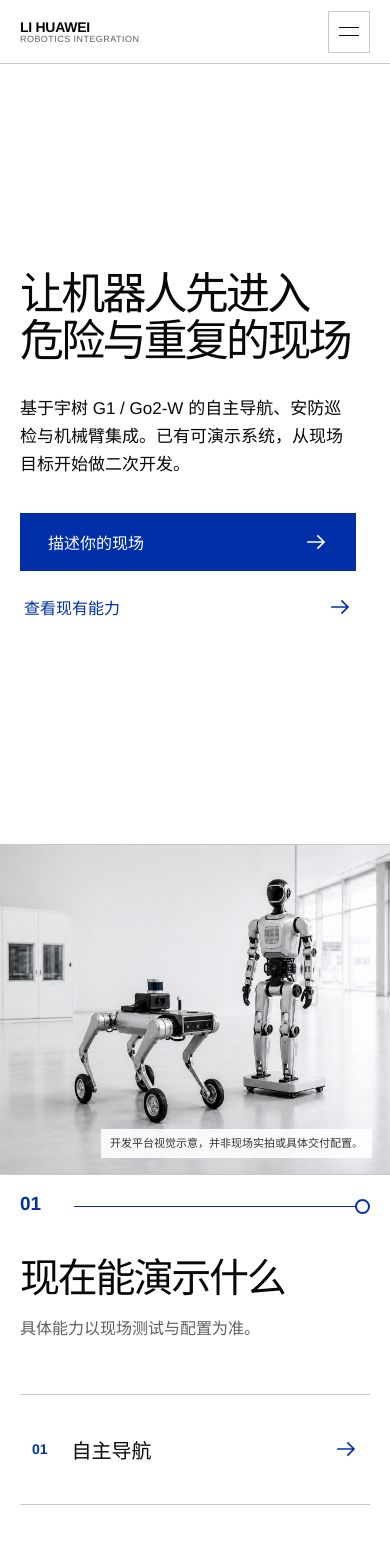
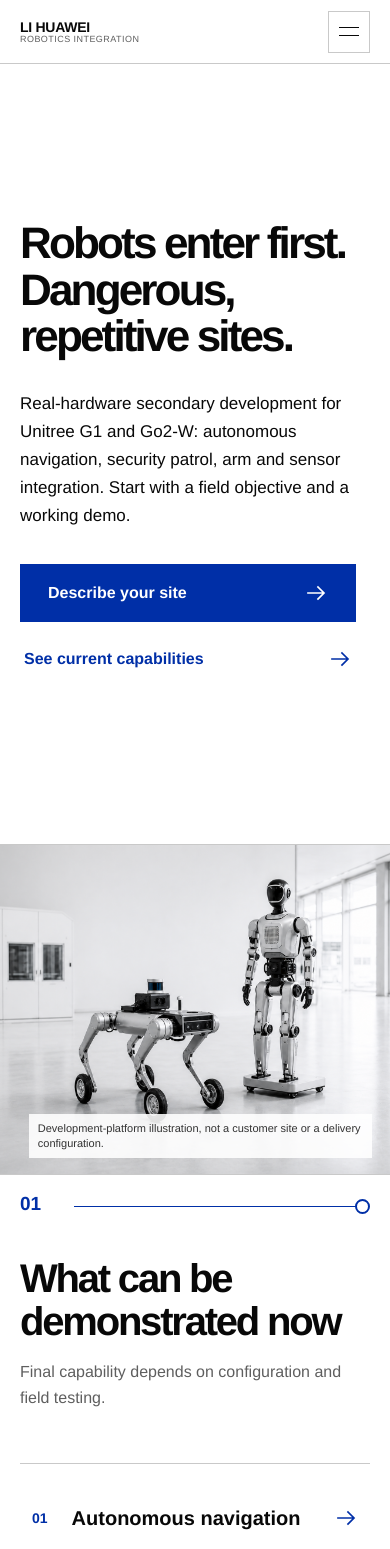
Before and after one commit to lihuawei-topsun/robotics-field-integration, a React (Vite) app: page / in a window 390 px wide. Shown: the top 1549 px of the page. Built offline with nearby package versions, Linux system fonts and the light colour scheme.

Commit message:
Add bilingual lead generation experience

```diff
--- a/src/App.jsx
+++ b/src/App.jsx
@@ -1,76 +1,184 @@
-import { useMemo, useState } from 'react'
+import { useEffect, useMemo, useState } from 'react'
 
 const EMAIL = 'li.huawei@topsunpower.cc'
 const INQUIRY_URL = 'https://github.com/lihuawei-topsun/robotics-field-integration/issues/new?template=project-inquiry.yml'
 
-const scenarios = [
-  {
-    id: '01',
-    title: '园区与厂区巡检',
-    detail: '固定路线、远程回传、异常复核',
+const content = {
+  zh: {
+    pageTitle: '李华为｜宇树 G1 / Go2-W 现场机器人二次开发',
+    pageDescription: '基于宇树 G1 与 Go2-W 的自主导航、安防巡检、机械臂与现场机器人二次开发。已有安防自主导航 Demo，可从一个现场试点开始。',
+    top: '回到页面顶部',
+    menu: '打开导航',
+    navLabel: '主导航',
+    nav: ['能力', '场景', '试点', '联系'],
+    languageAction: 'EN',
+    languageLabel: 'Switch to English',
+    hero: {
+      title: <>让机器人先进入<br />危险与重复的现场</>,
+      body: '基于宇树 G1 / Go2-W 的自主导航、安防巡检与机械臂集成。已有可演示系统，从现场目标开始做二次开发。',
+      primary: '描述你的现场',
+      secondary: '查看现有能力',
+      alt: '人形机器人与轮足四足机器人在明亮实验室中的开发示意图',
+      caption: '开发平台视觉示意，并非现场实拍或具体交付配置。',
+    },
+    capabilities: {
+      heading: '现在能演示什么',
+      note: '具体能力以现场测试与配置为准。',
+      items: ['自主导航', '安防场景 Demo', '机械臂可集成'],
+    },
+    scenarios: {
+      heading: '先卖一个可验证的现场结果',
+      intro: '不从“买一台机器人”开始，而从一条路线、一个检查点、一次告警闭环开始。',
+      items: [
+        ['园区与厂区巡检', '固定路线、远程回传、异常复核'],
+        ['设备间与高风险区域', '代替人员进入、采集现场信息'],
+        ['二次开发与联合交付', '导航、传感器、机械臂和业务系统接口'],
+      ],
+      alt: '四足机器人在工业场地路线中执行巡检的视觉示意',
+      caption: '工业巡检场景视觉示意，不代表已落地客户案例。',
+    },
+    pilot: {
+      heading: '一次试点怎么推进',
+      steps: ['现场目标', '路线与检查点', 'Demo / 联调', '现场验收'],
+      cta: '讨论一个试点',
+    },
+    evidence: {
+      heading: '你带来现场，我们带来可运行的机器人',
+      items: [
+        ['已有', '安防自主导航 Demo'],
+        ['可扩展', '机械臂与现场传感器'],
+        ['需要确认', '地面、坡度、网络、巡检点、告警方式'],
+      ],
+    },
+    contact: {
+      aria: '联系与询盘',
+      heading: '把现场问题发过来',
+      fields: {
+        name: '怎么称呼',
+        company: '公司 / 团队',
+        location: '现场在哪里',
+        contact: '邮箱或电话',
+        task: '希望机器人完成什么',
+      },
+      empty: '未填写',
+      subject: '现场机器人试点',
+      newInquiry: '新询盘',
+      emailLabels: ['称呼', '公司 / 团队', '现场位置', '希望机器人完成', '回访联系方式'],
+      formNote: '提交后会打开你的邮件客户端，并生成完整询盘内容。',
+      submit: '生成询盘邮件',
+      direct: '直接联系',
+      copied: '已复制',
+      copy: '复制邮箱',
+      github: '在 GitHub 填写项目询盘',
+      disclaimer: ['我们不代表宇树官方。', '方案与能力以双方确认的现场测试为准。'],
+    },
   },
-  {
-    id: '02',
-    title: '设备间与高风险区域',
-    detail: '代替人员进入、采集现场信息',
+  en: {
+    pageTitle: 'Li Huawei | Unitree G1 / Go2-W Robotics Integration',
+    pageDescription: 'Real-hardware secondary development for Unitree G1 and Go2-W: autonomous navigation, security patrol, arm and sensor integration, starting from a verifiable field pilot.',
+    top: 'Back to top',
+    menu: 'Open navigation',
+    navLabel: 'Main navigation',
+    nav: ['Capabilities', 'Scenarios', 'Pilot', 'Contact'],
+    languageAction: '中文',
+    languageLabel: '切换到中文',
+    hero: {
+      title: <>Robots enter first.<br />Dangerous, repetitive sites.</>,
+      body: 'Real-hardware secondary development for Unitree G1 and Go2-W: autonomous navigation, security patrol, arm and sensor integration. Start with a field objective and a working demo.',
+      primary: 'Describe your site',
+      secondary: 'See current capabilities',
+      alt: 'Illustrative humanoid and wheeled quadruped development robots in a bright lab',
+      caption: 'Development-platform illustration, not a customer site or a delivery configuration.',
+    },
+    capabilities: {
+      heading: 'What can be demonstrated now',
+      note: 'Final capability depends on configuration and field testing.',
+      items: ['Autonomous navigation', 'Security patrol demo', 'Arm integration available'],
+    },
+    scenarios: {
+      heading: 'Sell one verifiable field result first',
+      intro: 'Do not begin with “buy a robot.” Begin with one route, one checkpoint and one alert or data-return loop.',
+      items: [
+        ['Site and factory patrol', 'Fixed routes, remote data return, human review'],
+        ['Equipment rooms and high-risk areas', 'Reduce human entry and collect field information'],
+        ['Integration and joint delivery', 'Navigation, sensors, robotic arms and business-system interfaces'],
+      ],
+      alt: 'Illustrative quadruped robot following an inspection route in an industrial site',
+      caption: 'Industrial inspection illustration, not a deployed customer case.',
+    },
+    pilot: {
+      heading: 'How a pilot moves forward',
+      steps: ['Field objective', 'Route & checkpoints', 'Demo / integration', 'On-site acceptance'],
+      cta: 'Discuss a pilot',
+    },
+    evidence: {
+      heading: 'Bring the site. We bring a robot that runs.',
+      items: [
+        ['Available', 'Security autonomous-navigation demo'],
+        ['Extendable', 'Robotic arm and field sensors'],
+        ['Confirm first', 'Ground, slope, network, checkpoints and alert method'],
+      ],
+    },
+    contact: {
+      aria: 'Contact and project inquiry',
+      heading: 'Send the field problem',
+      fields: {
+        name: 'Your name',
+        company: 'Company / team',
+        location: 'Site location',
+        contact: 'Email or phone',
+        task: 'What should the robot accomplish?',
+      },
+      empty: 'Not provided',
+      subject: 'Field robotics pilot',
+      newInquiry: 'New inquiry',
+      emailLabels: ['Name', 'Company / team', 'Site location', 'Robot objective', 'Contact'],
+      formNote: 'Submitting opens your email client with a complete inquiry draft. No form data is uploaded.',
+      submit: 'Create inquiry email',
+      direct: 'Direct contact',
+      copied: 'Copied',
+      copy: 'Copy email',
+      github: 'Open a GitHub project inquiry',
+      disclaimer: ['We do not represent Unitree Robotics.', 'Scope and capability depend on mutually confirmed field testing.'],
+    },
   },
-  {
-    id: '03',
-    title: '二次开发与联合交付',
-    detail: '导航、传感器、机械臂和业务系统接口',
-  },
-]
+}
 
-const pilotSteps = [
-  ['01', '现场目标'],
-  ['02', '路线与检查点'],
-  ['03', 'Demo / 联调'],
-  ['04', '现场验收'],
-]
-
-const evidence = [
-  ['已有', '安防自主导航 Demo'],
-  ['可扩展', '机械臂与现场传感器'],
-  ['需要确认', '地面、坡度、网络、巡检点、告警方式'],
-]
-
-function ArrowIcon({ direction = 'right' }) {
+function ArrowIcon() {
   return (
-    <svg
-      aria-hidden="true"
-      className={direction === 'down' ? 'arrow arrow--down' : 'arrow'}
-      viewBox="0 0 24 24"
-      fill="none"
-    >
+    <svg aria-hidden="true" className="arrow" viewBox="0 0 24 24" fill="none">
       <path d="M4 12h15M14 6l6 6-6 6" stroke="currentColor" strokeWidth="1.7" strokeLinecap="square" />
     </svg>
   )
 }
 
-function Header() {
+function Header({ language, setLanguage, text }) {
   const [open, setOpen] = useState(false)
+  const sectionIds = ['capabilities', 'scenarios', 'pilot', 'contact']
+
+  function toggleLanguage() {
+    const next = language === 'zh' ? 'en' : 'zh'
+    localStorage.setItem('site-language', next)
+    setLanguage(next)
+    setOpen(false)
+  }
+
   return (
     <header className="site-header">
-      <a className="brand" href="#top" aria-label="回到页面顶部">
+      <a className="brand" href="#top" aria-label={text.top}>
         <span>LI HUAWEI</span>
         <span className="brand__muted">ROBOTICS INTEGRATION</span>
       </a>
-      <button
-        className="menu-button"
-        type="button"
-        aria-expanded={open}
-        aria-controls="site-nav"
-        onClick={() => setOpen((value) => !value)}
-      >
+      <button className="menu-button" type="button" aria-expanded={open} aria-controls="site-nav" onClick={() => setOpen((value) => !value)}>
         <span className="menu-button__line" />
         <span className="menu-button__line" />
-        <span className="sr-only">打开导航</span>
+        <span className="sr-only">{text.menu}</span>
       </button>
-      <nav id="site-nav" className={open ? 'site-nav site-nav--open' : 'site-nav'} aria-label="主导航">
-        <a href="#capabilities" onClick={() => setOpen(false)}>能力</a>
-        <a href="#scenarios" onClick={() => setOpen(false)}>场景</a>
-        <a href="#pilot" onClick={() => setOpen(false)}>试点</a>
-        <a href="#contact" onClick={() => setOpen(false)}>联系</a>
+      <nav id="site-nav" className={open ? 'site-nav site-nav--open' : 'site-nav'} aria-label={text.navLabel}>
+        {text.nav.map((label, index) => (
+          <a key={sectionIds[index]} href={`#${sectionIds[index]}`} onClick={() => setOpen(false)}>{label}</a>
+        ))}
+        <button className="lang-toggle" type="button" onClick={toggleLanguage} aria-label={text.languageLabel}>{text.languageAction}</button>
       </nav>
     </header>
   )
@@ -86,17 +194,17 @@ function RouteLine({ number }) {
   )
 }
 
-function InquiryForm() {
+function InquiryForm({ text }) {
   const [form, setForm] = useState({ name: '', company: '', location: '', task: '', contact: '' })
   const [copied, setCopied] = useState(false)
 
   const emailBody = useMemo(() => [
-    `称呼：${form.name || '未填写'}`,
-    `公司 / 团队：${form.company || '未填写'}`,
-    `现场位置：${form.location || '未填写'}`,
-    `希望机器人完成：${form.task || '未填写'}`,
-    `回访联系方式：${form.contact || '未填写'}`,
-  ].join('\n'), [form])
+    `${text.emailLabels[0]}: ${form.name || text.empty}`,
+    `${text.emailLabels[1]}: ${form.company || text.empty}`,
+    `${text.emailLabels[2]}: ${form.location || text.empty}`,
+    `${text.emailLabels[3]}: ${form.task || text.empty}`,
+    `${text.emailLabels[4]}: ${form.contact || text.empty}`,
+  ].join('\n'), [form, text])
 
   function update(event) {
     setForm((current) => ({ ...current, [event.target.name]: event.target.value }))
@@ -104,7 +212,7 @@ function InquiryForm() {
 
   function submit(event) {
     event.preventDefault()
-    const subject = encodeURIComponent(`[现场机器人试点] ${form.company || form.name || '新询盘'}`)
+    const subject = encodeURIComponent(`[${text.subject}] ${form.company || form.name || text.newInquiry}`)
     window.location.href = `mailto:${EMAIL}?subject=${subject}&body=${encodeURIComponent(emailBody)}`
   }
 
@@ -117,36 +225,21 @@ function InquiryForm() {
   return (
     <div className="contact-layout">
       <form className="inquiry-form" onSubmit={submit}>
-        <h2>把现场问题发过来</h2>
+        <h2>{text.heading}</h2>
         <div className="field-grid">
-          <label>
-            <span>怎么称呼</span>
-            <input name="name" value={form.name} onChange={update} autoComplete="name" required />
-          </label>
-          <label>
-            <span>公司 / 团队</span>
-            <input name="company" value={form.company} onChange={update} autoComplete="organization" />
-          </label>
-          <label>
-            <span>现场在哪里</span>
-            <input name="location" value={form.location} onChange={update} autoComplete="address-level1" />
-          </label>
-          <label>
-            <span>邮箱或电话</span>
-            <input name="contact" value={form.contact} onChange={update} autoComplete="email" required />
-          </label>
-          <label className="field--wide">
-            <span>希望机器人完成什么</span>
-            <textarea name="task" value={form.task} onChange={update} rows="4" required />
-          </label>
+          <label><span>{text.fields.name}</span><input name="name" value={form.name} onChange={update} autoComplete="name" required /></label>
+          <label><span>{text.fields.company}</span><input name="company" value={form.company} onChange={update} autoComplete="organization" /></label>
+          <label><span>{text.fields.location}</span><input name="location" value={form.location} onChange={update} autoComplete="address-level1" /></label>
+          <label><span>{text.fields.contact}</span><input name="contact" value={form.contact} onChange={update} autoComplete="email" required /></label>
+          <label className="field--wide"><span>{text.fields.task}</span><textarea name="task" value={form.task} onChange={update} rows="4" required /></label>
         </div>
-        <p className="form-note">提交后会打开你的邮件客户端，并生成完整询盘内容。</p>
+        <p className="form-note">{text.formNote}</p>
         <button className="submit-button" type="submit">
           <span className="submit-button__icon"><ArrowIcon /></span>
-          <span>生成询盘邮件</span>
+          <span>{text.submit}</span>
         </button>
       </form>
-      <aside className="contact-aside" aria-label="直接联系">
+      <aside className="contact-aside" aria-label={text.direct}>
         <div className="contact-aside__email">
           <svg aria-hidden="true" viewBox="0 0 24 24" fill="none">
             <rect x="2.5" y="4.5" width="19" height="15" stroke="currentColor" strokeWidth="1.5" />
@@ -154,112 +247,102 @@ function InquiryForm() {
           </svg>
           <a href={`mailto:${EMAIL}`}>{EMAIL}</a>
         </div>
-        <button className="copy-button" type="button" onClick={copyEmail}>{copied ? '已复制' : '复制邮箱'}</button>
-        <a className="github-inquiry" href={INQUIRY_URL} target="_blank" rel="noreferrer">
-          在 GitHub 填写项目询盘 <ArrowIcon />
-        </a>
+        <button className="copy-button" type="button" onClick={copyEmail}>{copied ? text.copied : text.copy}</button>
+        <a className="github-inquiry" href={INQUIRY_URL} target="_blank" rel="noreferrer">{text.github} <ArrowIcon /></a>
         <div className="contact-aside__note">
-          <p>我们不代表宇树官方。</p>
-          <p>方案与能力以双方确认的现场测试为准。</p>
+          {text.disclaimer.map((line) => <p key={line}>{line}</p>)}
         </div>
       </aside>
     </div>
   )
 }
 
+function initialLanguage() {
+  const saved = localStorage.getItem('site-language')
+  if (saved === 'zh' || saved === 'en') return saved
+  return navigator.language.toLowerCase().startsWith('zh') ? 'zh' : 'en'
+}
+
 export default function App() {
+  const [language, setLanguage] = useState(initialLanguage)
+  const text = content[language]
+
+  useEffect(() => {
+    document.documentElement.lang = language === 'zh' ? 'zh-CN' : 'en'
+    document.title = text.pageTitle
+    document.querySelector('meta[name="description"]')?.setAttribute('content', text.pageDescription)
+  }, [language, text])
+
   return (
     <div id="top">
-      <Header />
+      <Header language={language} setLanguage={setLanguage} text={text} />
       <main>
         <section className="hero" aria-labelledby="hero-title">
           <div className="hero__copy">
-            <h1 id="hero-title">让机器人先进入<br />危险与重复的现场</h1>
-            <p>基于宇树 G1 / Go2-W 的自主导航、安防巡检与机械臂集成。已有可演示系统，从现场目标开始做二次开发。</p>
+            <h1 id="hero-title">{text.hero.title}</h1>
+            <p>{text.hero.body}</p>
             <div className="hero__actions">
-              <a className="button button--primary" href="#contact">描述你的现场 <ArrowIcon /></a>
-              <a className="button button--link" href="#capabilities">查看现有能力 <ArrowIcon /></a>
+              <a className="button button--primary" href="#contact">{text.hero.primary} <ArrowIcon /></a>
+              <a className="button button--link" href="#capabilities">{text.hero.secondary} <ArrowIcon /></a>
             </div>
           </div>
           <figure className="hero__media">
-            <img src="assets/robot-lab.png" alt="人形机器人与轮足四足机器人在明亮实验室中的开发示意图" fetchPriority="high" />
-            <figcaption>开发平台视觉示意，并非现场实拍或具体交付配置。</figcaption>
+            <img src="assets/robot-lab.png" alt={text.hero.alt} fetchPriority="high" />
+            <figcaption>{text.hero.caption}</figcaption>
           </figure>
         </section>
 
         <section className="capabilities section" id="capabilities" aria-labelledby="capability-title">
           <RouteLine number="01" />
           <div className="section-heading section-heading--inline">
-            <h2 id="capability-title">现在能演示什么</h2>
-            <p>具体能力以现场测试与配置为准。</p>
+            <h2 id="capability-title">{text.capabilities.heading}</h2>
+            <p>{text.capabilities.note}</p>
           </div>
           <div className="capability-list">
-            <div><span>01</span><strong>自主导航</strong><ArrowIcon /></div>
-            <div><span>02</span><strong>安防场景 Demo</strong><ArrowIcon /></div>
-            <div><span>03</span><strong>机械臂可集成</strong><ArrowIcon /></div>
+            {text.capabilities.items.map((item, index) => <div key={item}><span>0{index + 1}</span><strong>{item}</strong><ArrowIcon /></div>)}
           </div>
         </section>
 
         <section className="scenarios section" id="scenarios" aria-labelledby="scenario-title">
           <RouteLine number="02" />
           <div className="section-heading section-heading--wide">
-            <h2 id="scenario-title">先卖一个可验证的现场结果</h2>
-            <p>不从“买一台机器人”开始，而从一条路线、一个检查点、一次告警闭环开始。</p>
+            <h2 id="scenario-title">{text.scenarios.heading}</h2>
+            <p>{text.scenarios.intro}</p>
           </div>
           <div className="scenario-list">
-            {scenarios.map((scenario) => (
-              <article key={scenario.id}>
-                <span>{scenario.id}</span>
-                <h3>{scenario.title}</h3>
-                <p>{scenario.detail}</p>
-              </article>
+            {text.scenarios.items.map(([title, detail], index) => (
+              <article key={title}><span>0{index + 1}</span><h3>{title}</h3><p>{detail}</p></article>
             ))}
           </div>
           <figure className="field-media">
-            <img src="assets/industrial-patrol.png" alt="四足机器人在工业场地路线中执行巡检的视觉示意" loading="lazy" />
-            <figcaption>工业巡检场景视觉示意，不代表已落地客户案例。</figcaption>
+            <img src="assets/industrial-patrol.png" alt={text.scenarios.alt} loading="lazy" />
+            <figcaption>{text.scenarios.caption}</figcaption>
           </figure>
         </section>
 
         <section className="pilot section" id="pilot" aria-labelledby="pilot-title">
           <div className="section-heading section-heading--wide">
             <span className="section-index">02 / PILOT</span>
-            <h2 id="pilot-title">一次试点怎么推进</h2>
+            <h2 id="pilot-title">{text.pilot.heading}</h2>
           </div>
           <ol className="pilot-steps">
-            {pilotSteps.map(([number, label]) => (
-              <li key={number}>
-                <span>{number}</span>
-                <strong>{label}</strong>
-              </li>
-            ))}
+            {text.pilot.steps.map((label, index) => <li key={label}><span>0{index + 1}</span><strong>{label}</strong></li>)}
           </ol>
-          <a className="text-link" href="#contact">讨论一个试点 <ArrowIcon /></a>
+          <a className="text-link" href="#contact">{text.pilot.cta} <ArrowIcon /></a>
         </section>
 
         <section className="evidence section" aria-labelledby="evidence-title">
           <RouteLine number="03" />
-          <div className="section-heading section-heading--wide">
-            <h2 id="evidence-title">你带来现场，我们带来可运行的机器人</h2>
-          </div>
+          <div className="section-heading section-heading--wide"><h2 id="evidence-title">{text.evidence.heading}</h2></div>
           <dl className="evidence-list">
-            {evidence.map(([term, detail]) => (
-              <div key={term}>
-                <dt>{term}</dt>
-                <dd>{detail}</dd>
-                <ArrowIcon />
-              </div>
-            ))}
+            {text.evidence.items.map(([term, detail]) => <div key={term}><dt>{term}</dt><dd>{detail}</dd><ArrowIcon /></div>)}
           </dl>
         </section>
 
-        <section className="contact" id="contact" aria-label="联系与询盘">
-          <InquiryForm />
+        <section className="contact" id="contact" aria-label={text.contact.aria}>
+          <InquiryForm text={text.contact} />
           <div className="contact-route" aria-hidden="true"><span /></div>
-          <footer>
-            <span>Independent robotics integration / China</span>
-            <span>© {new Date().getFullYear()} Li Huawei</span>
-          </footer>
+          <footer><span>Independent robotics integration / China</span><span>© {new Date().getFullYear()} Li Huawei</span></footer>
         </section>
       </main>
     </div>
--- a/src/styles.css
+++ b/src/styles.css
@@ -37,6 +37,8 @@ img { display: block; max-width: 100%; }
 .site-nav a { position: relative; text-decoration: none; font-size: 15px; font-weight: 650; }
 .site-nav a::after { content: ""; position: absolute; left: 0; right: 100%; bottom: -8px; height: 2px; background: var(--blue); transition: right 180ms ease; }
 .site-nav a:hover::after, .site-nav a:focus-visible::after { right: 0; }
+.lang-toggle { min-width: 52px; padding: 8px 0 8px 18px; color: var(--blue); background: transparent; border: 0; border-left: 1px solid var(--line); cursor: pointer; font-size: 13px; font-weight: 750; }
+.lang-toggle:hover, .lang-toggle:focus-visible { color: var(--black); }
 .menu-button { display: none; }
 
 .hero { display: grid; grid-template-columns: minmax(500px, 54%) 1fr; min-height: calc(100vh - 74px); border-bottom: 1px solid var(--line); }
@@ -153,6 +155,7 @@ figcaption { position: absolute; right: 18px; bottom: 16px; max-width: 70%; padd
   .site-nav { position: absolute; top: 64px; left: 0; right: 0; display: none; flex-direction: column; align-items: stretch; gap: 0; background: var(--white); border-bottom: 1px solid var(--line); }
   .site-nav--open { display: flex; }
   .site-nav a { padding: 18px 20px; border-top: 1px solid var(--line); }
+  .lang-toggle { width: 100%; padding: 18px 20px; text-align: left; border-left: 0; border-top: 1px solid var(--line); }
   .hero__copy { min-height: calc(100svh - 64px); padding-block: 62px; }
   .hero h1 { font-size: clamp(40px, 11.3vw, 48px); }
   .hero__copy > p { margin-top: 30px; font-size: 17px; }
```
Also changed, not shown: 2 other files (tests, documents, lock files or other folders).
